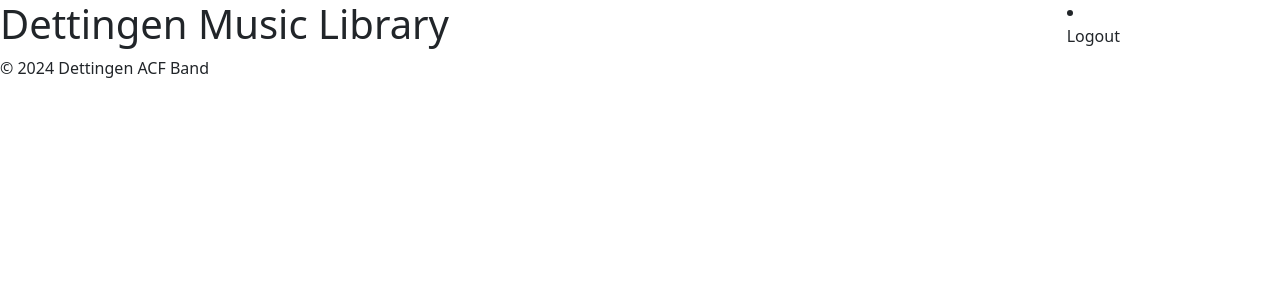
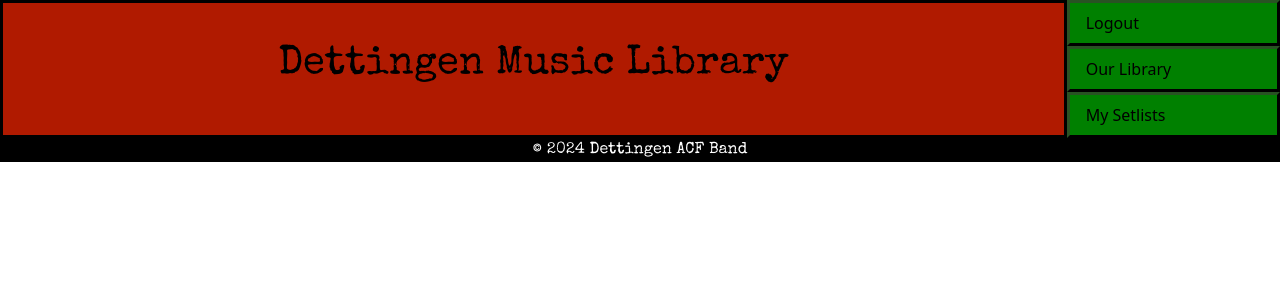
Before and after one commit to Spencily/Capstone-Music-Library, a Django app: page / in a window 1280 px wide. Shown: the top 300 px of the page. Run offline with Django 5.2, Linux system fonts and the light colour scheme; the visitor is signed in with stand-in values (Sample User, id 1).

Commit message:
Added header, footer and navbar styling for base.html template and  for the  login, signup, and logout pages

```diff
--- a/dettingen/settings.py
+++ b/dettingen/settings.py
@@ -143,6 +143,12 @@ USE_TZ = True
 
 STATIC_URL = "static/"
 
+STATIC_ROOT = BASE_DIR / 'staticfiles'
+
+STATICFILES_DIRS = [
+    BASE_DIR / "static",
+]
+
 # Default primary key field type
 # https://docs.djangoproject.com/en/5.0/ref/settings/#default-auto-field
 
--- a/dettingen/urls.py
+++ b/dettingen/urls.py
@@ -21,4 +21,5 @@ urlpatterns = [
     path('', include("library.urls")),
     path('admin/', admin.site.urls),
     path('accounts/', include("allauth.urls")),
+    path('setlist/', include("setlist.urls")),
 ]
--- /dev/null
+++ b/setlist/urls.py
@@ -0,0 +1,6 @@
+from . import views
+from django.urls import path
+
+urlpatterns = [
+    path('', views.setlist, name='setlist'),
+]
--- a/static/css/base.css
+++ b/static/css/base.css
@@ -0,0 +1,61 @@
+@import url('https://fonts.googleapis.com/css2?family=Special+Elite&display=swap');
+
+/* General Styling */
+h1,
+h2,
+h3,
+h4,
+h5,
+h6 {
+    font-family: 'Special Elite', cursive;
+}
+
+/* Header */
+.header {
+    display: flex;
+    justify-content: center;
+    align-items: center;
+    border: solid black;
+    color: black;
+    background-color: #b01a00;
+}
+
+.nav {
+    background-color: green;
+    padding: 0;
+    margin: 0;
+}
+
+.nav-item {
+    list-style: none;
+    border: outset rgb(41, 82, 36);
+}
+
+.nav-item:hover {
+    border: outset gold;
+}
+
+.nav-link {
+    color: black;
+}
+
+.nav-link:hover {
+    color: gold;
+}
+
+/* Footer */
+footer {
+    position: sticky;
+    bottom: 0;
+    width: 100%;
+    background-color: black;
+    text-align: center;
+    margin: 0;
+}
+
+.copyright {
+    color: white;
+    font-family: 'Special Elite', cursive;
+}
+
+/* Media Query */
--- a/templates/account/login.html
+++ b/templates/account/login.html
@@ -23,7 +23,7 @@
     <header>
         <div class="container-fluid g-0 flex-wrap">
             <div class="row g-0">
-                <div class="col-10">
+                <div class="col header">
                     <h1>Dettingen Music Library</h1>
                 </div>
             </div>
@@ -61,7 +61,7 @@
     </main>
 
     <footer>
-        <div>
+        <div class="copyright">
             <p>&copy; 2024 Dettingen ACF Band</p>
         </div>
     </footer>
--- a/templates/account/logout.html
+++ b/templates/account/logout.html
@@ -23,7 +23,7 @@
     <header>
         <div class="container-fluid g-0 flex-wrap">
             <div class="row g-0">
-                <div class="col-10">
+                <div class="col header">
                     <h1>Dettingen Music Library</h1>
                 </div>
             </div>
@@ -58,7 +58,7 @@
     </main>
 
     <footer>
-        <div>
+        <div class="copyright">
             <p>&copy; 2024 Dettingen ACF Band</p>
         </div>
     </footer>
--- a/templates/account/signup.html
+++ b/templates/account/signup.html
@@ -23,7 +23,7 @@
     <header>
         <div class="container-fluid g-0 flex-wrap">
             <div class="row g-0">
-                <div class="col-10">
+                <div class="col header">
                     <h1>Dettingen Music Library</h1>
                 </div>
             </div>
@@ -59,7 +59,7 @@
     </main>
 
     <footer>
-        <div>
+        <div class="copyright">
             <p>&copy; 2024 Dettingen ACF Band</p>
         </div>
     </footer>
--- a/templates/base.html
+++ b/templates/base.html
@@ -18,7 +18,7 @@
         integrity="sha384-QWTKZyjpPEjISv5WaRU9OFeRpok6YctnYmDr5pNlyT2bRjXh0JMhjY6hW+ALEwIH" crossorigin="anonymous">
 
     <!-- Custom CSS -->
-    <link rel="stylesheet" href="{% static 'css/base.css' %}">
+    <link rel="stylesheet" type="text/css" href="{% static 'css/base.css' %}">
     {% block css %}{% endblock %}
 
 </head>
@@ -27,10 +27,11 @@
     <header>
         <div class="container-fluid g-0 flex-wrap">
             <div class="row g-0">
-                <div class="col-10">
+                <div class="col-md-10 header">
                     <h1>Dettingen Music Library</h1>
                 </div>
-                <div class="col-2">
+                <div class="col-md-2">
+                    <ul class="nav flex-md-column">
                         {% if user.is_authenticated %}
                         <li class="nav-item">
                             <a class="nav-link {% if request.path == logout_url %}active{% endif %}" aria-current="page"
@@ -42,6 +43,16 @@
                                 href="{% url 'account_login' %}">Login</a>
                         </li>
                         {% endif %}
+                        <li class="nav-item">
+                            <a class="nav-link {% if url_name == 'library' %}active{% endif %}"
+                                href="{% url 'library' %}">
+                                Our Library</a>
+                        </li>
+                        <li class="nav-item">
+                            <a class="nav-link {% if url_name == 'setlist' %}active{% endif %}"
+                                href="{% url 'setlist' %}">My Setlists</a>
+                        </li>
+                    </ul>
                 </div>
             </div>
         </div>
@@ -52,7 +63,7 @@
     </main>
 
     <footer>
-        <div>
+        <div class="copyright">
             <p>&copy; 2024 Dettingen ACF Band</p>
         </div>
     </footer>
```
Also changed, not shown: setlist/templates/setlist/setlist.html (renamed from templates/allauth/elements/alert.html, +7 -6 lines). Lines whose indentation alone changed are shown as unchanged.
